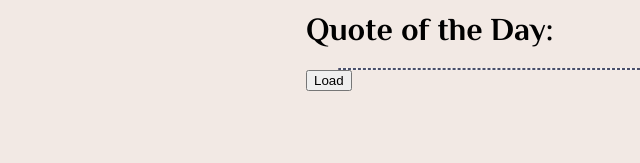
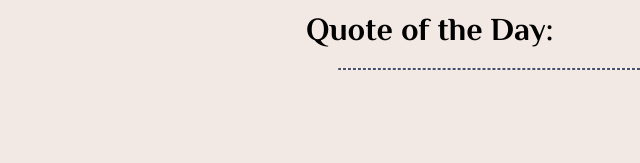
Before and after one commit to Deaton879/WDD_330, a plain HTML site: page week14/index.html in a window 1280 px wide. Shown: the part 197-360 px from the top of the page, 14-654 px from the left. Drawn offline with Linux system fonts and the light colour scheme; a web font is replaced by a local one.

Commit message:
messed up

```diff
--- a/week14/index.html
+++ b/week14/index.html
@@ -29,7 +29,7 @@
 
     </div>
     <div id="options">
-      <button onclick="initialize(localStorage.getItem('marker'))">Load</button>
+      <!-- <button onclick="initialize(localStorage.getItem('marker'))" class="btn">Load</button> -->
       <button onclick="saveQuote()" class="btn" id="saveButton">Save</button>
     </div>
   </main>
```
